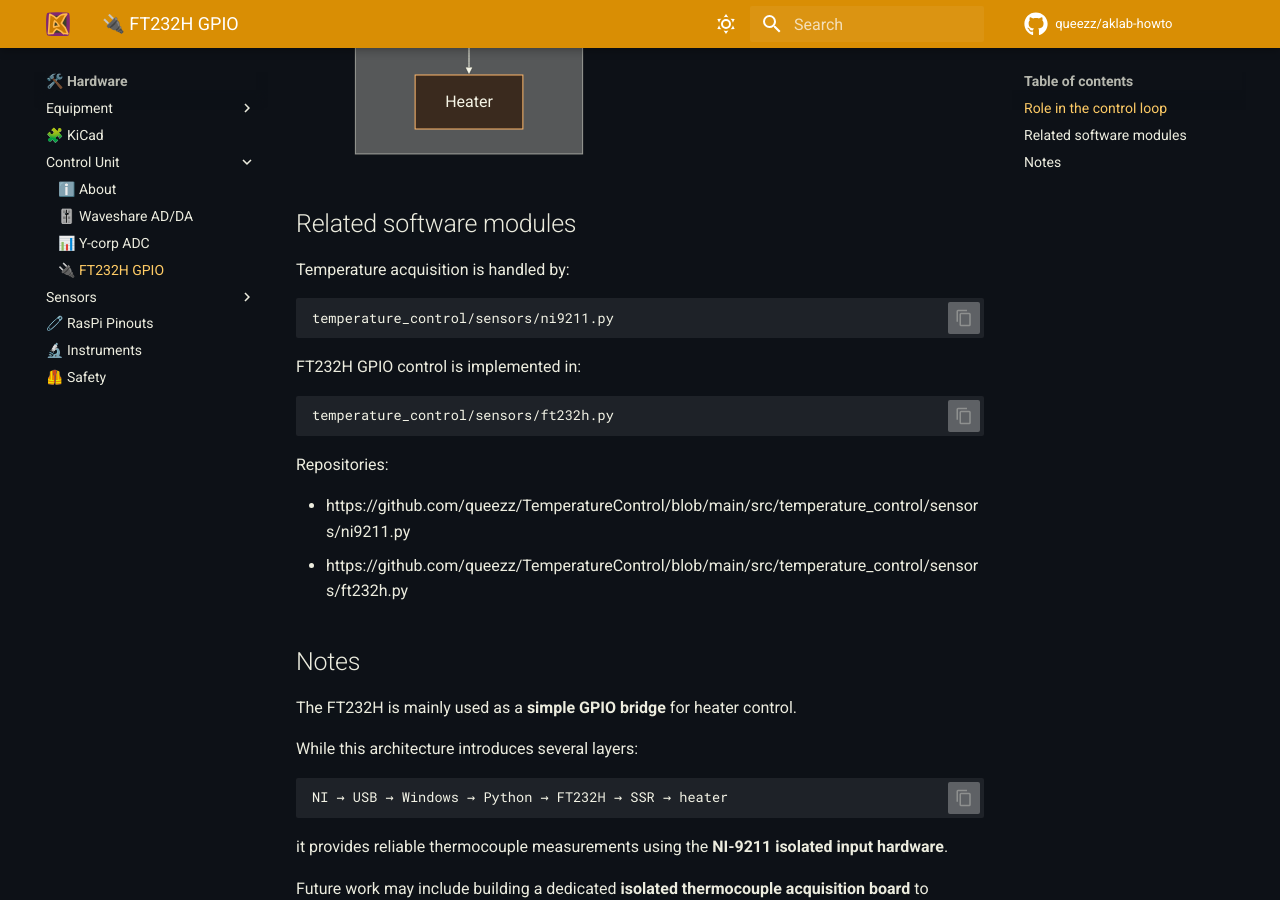
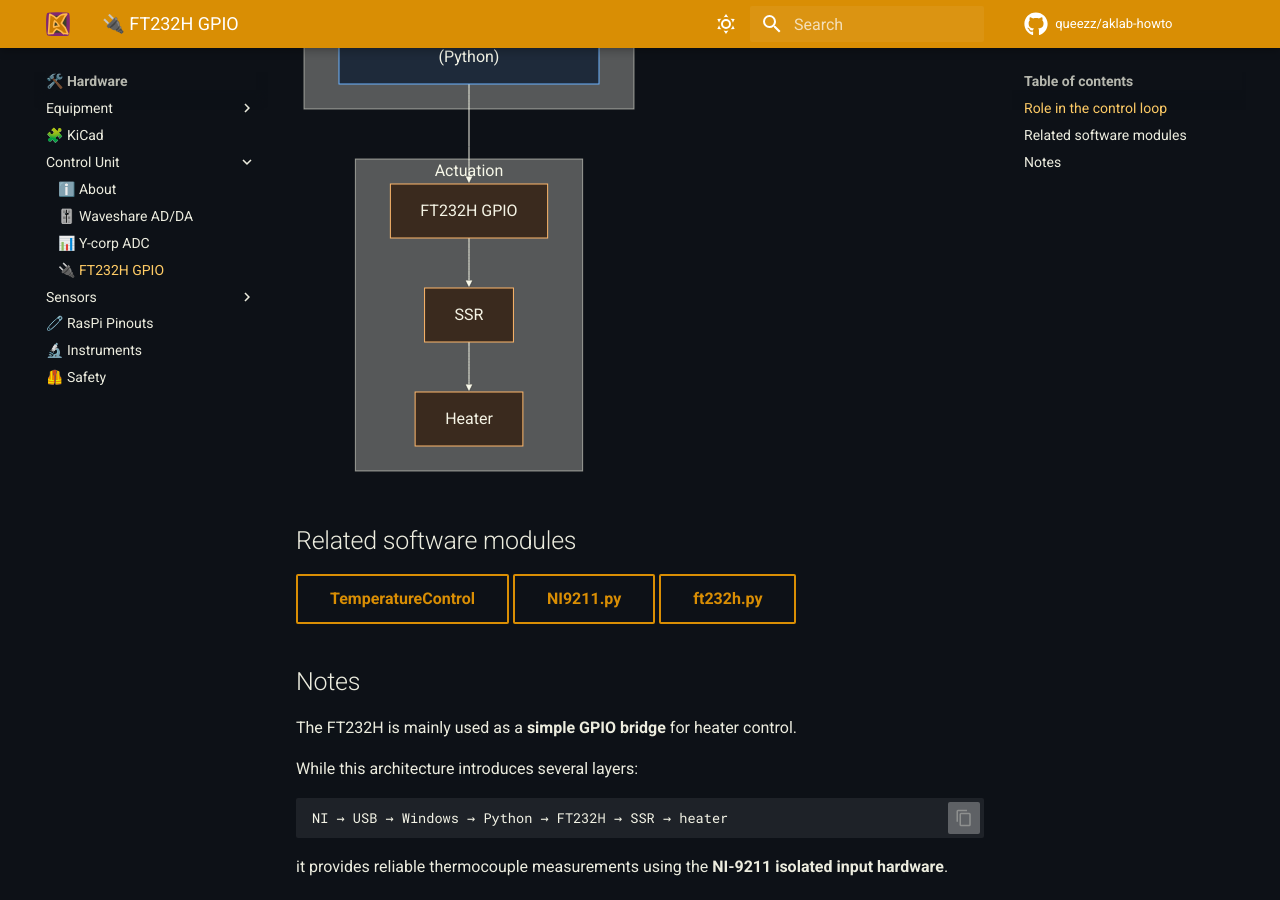
Before and after one commit to queezz/aklab-howto, an MkDocs documentation site: the page built from docs/hardware/controlunit/ft232h-usb-gpio.md, in a window 1280 px wide and 900 px high, scrolled down 1377 px. Built offline with MkDocs 1.6.1 and Material for MkDocs 9.7.7, drawn with Linux system fonts in a browser that asks for light colours; comment, search, counter and statistics services are not loaded; some of the changed text lies outside the part shown.

Commit message:
upd[ft232h]

````diff
--- a/docs/hardware/controlunit/ft232h-usb-gpio.md
+++ b/docs/hardware/controlunit/ft232h-usb-gpio.md
@@ -1,4 +1,10 @@
 # FT232H USB GPIO Interface
+
+[Adafruit page](https://www.adafruit.com/product/2264){ .md-button target=_blank rel=noopener }
+[PCB files](https://learn.adafruit.com/adafruit-ft232h-breakout/downloads){ .md-button target=_blank rel=noopener }
+
+![FT232H](./ft232h.jpg){ width="360" }
+
 
 The FT232H breakout is used as a **GPIO output interface** when running the temperature control loop on a Windows workstation.
 
@@ -7,9 +13,6 @@
 Since Windows machines do not provide native GPIO, a USB-GPIO bridge is required to drive the heater control hardware.
 
 For this purpose the system uses an **Adafruit FT232H breakout**.
-
-Hardware:
-https://www.adafruit.com/product/2264
 
 
 ## Role in the control loop
@@ -55,22 +58,10 @@
 
 ## Related software modules
 
-Temperature acquisition is handled by:
 
-```
-temperature_control/sensors/ni9211.py
-```
-
-FT232H GPIO control is implemented in:
-
-```
-temperature_control/sensors/ft232h.py
-```
-
-Repositories:
-
-- https://github.com/queezz/TemperatureControl/blob/main/src/temperature_control/sensors/ni9211.py
-- https://github.com/queezz/TemperatureControl/blob/main/src/temperature_control/sensors/ft232h.py
+[TemperatureControl](https://github.com/queezz/TemperatureControl){ .md-button target=_blank rel=noopener }
+[NI9211.py](https://github.com/queezz/TemperatureControl/blob/main/src/temperature_control/sensors/ni9211.py){ .md-button target=_blank rel=noopener }
+[ft232h.py](https://github.com/queezz/TemperatureControl/blob/main/src/temperature_control/sensors/ft232h.py){ .md-button target=_blank rel=noopener }
 
 
 ## Notes
````
Also changed, not shown: docs/hardware/controlunit/ft232h.jpg (added).
